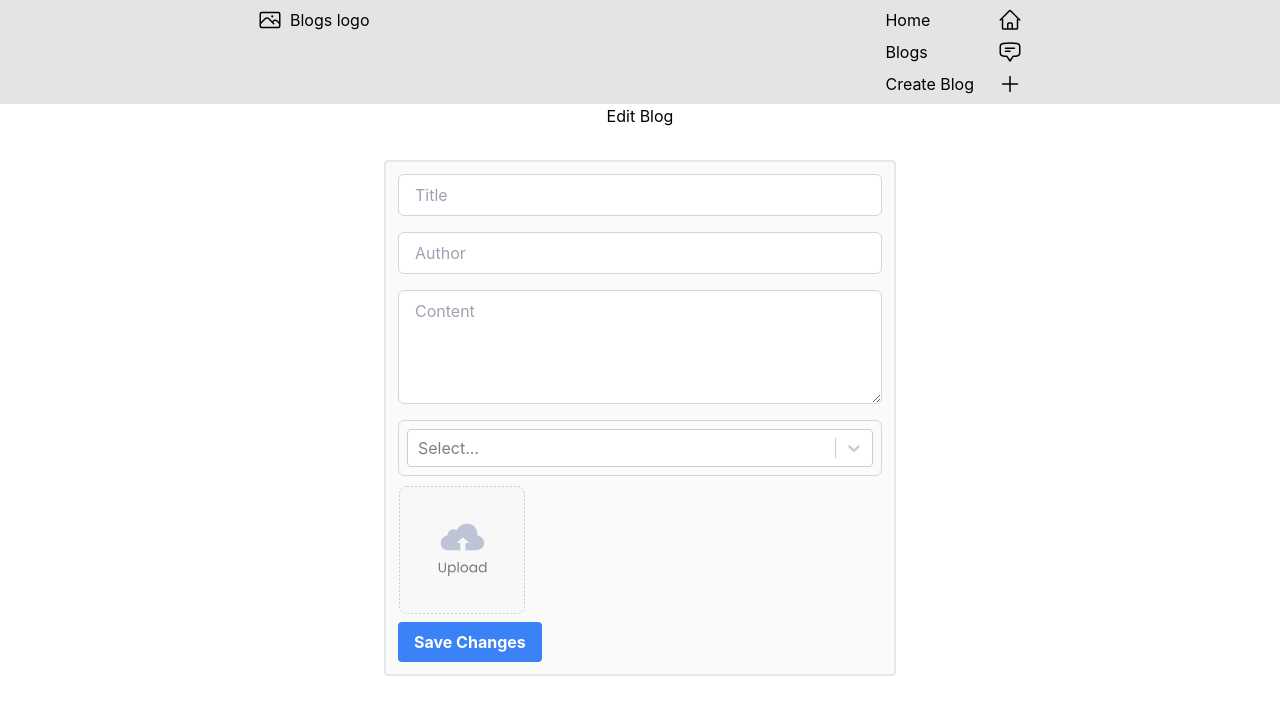
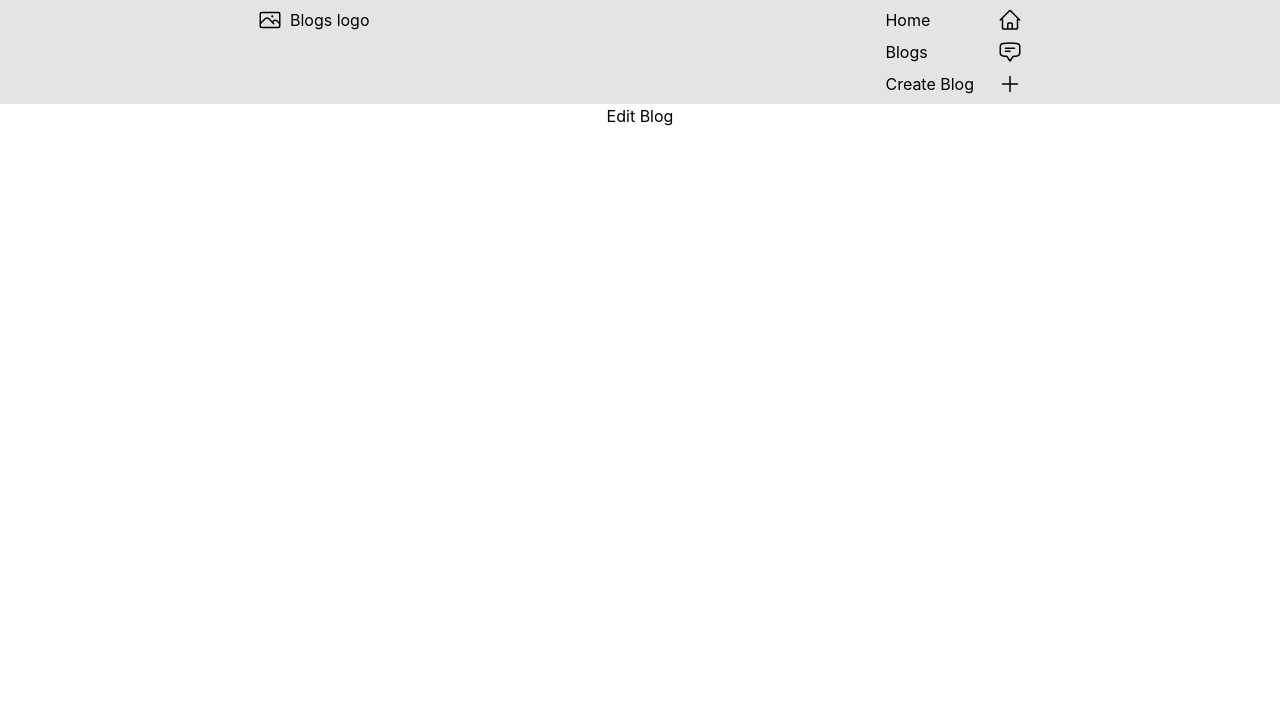
Before and after one commit to Srbukmartoyan/blog, a React (Create React App) app in the folder frontend/: page /blog/1/edit in a window 1280 px wide. Shown: the top 714 px of the page. Built offline with nearby package versions, Linux system fonts and the light colour scheme; no server answers.

Commit message:
fixind undefined values

```diff
--- a/frontend/src/components/BlogForm.jsx
+++ b/frontend/src/components/BlogForm.jsx
@@ -6,6 +6,7 @@ import { Button } from './Button';
 import upload_area from '../assets/upload_area.svg';
 
 const BlogForm = ({ blogPost }) => {
+  console.log('blogForm', blogPost);
   const navigate = useNavigate();
   const [image, setImage] = useState(false);
   const [prevImg, setPrevImg] = useState(false);
@@ -38,9 +39,8 @@ const BlogForm = ({ blogPost }) => {
 
   useEffect(() => {
     if (blogPost) {
-      const defaultSelectedCategories = blogPost.Hashtags;
-      // console.log('formdata.selectedCategories.length', defaultSelectedCategories?.length);
-      const firstImage = blogPost.Image
+      const defaultSelectedCategories = blogPost.Hashtags.map(tag => ({ name: tag.name, id: tag.id }));
+      const firstImage = blogPost.Image;
       if (firstImage) {
         setPrevImg(firstImage.url);
       }
@@ -93,29 +93,19 @@ const BlogForm = ({ blogPost }) => {
 
     if (responseData.success) {
       form.image = responseData?.image_url;
-      if (blogPost) {
-        await fetch(`/posts/${blogPost.id}`, {
-          method: 'PUT',
+
+      await fetch(blogPost ? `/posts/${blogPost.id}` : '/posts', {
+        method: blogPost ? 'PUT' : 'POST',
         headers: {
           Accept: 'application/json',
           'Content-Type': 'application/json'
         },
         body: JSON.stringify(form),
       }).then((resp) => resp.json()).then((data) => {
-          handlePostResponse(data, 'Post Updated', 'Failed to update post');
+        const successMessage = blogPost ? 'Post Updated' : 'Post Added';
+        const failureMessage = blogPost ? 'Failed to update post' : 'Failed to add post';
+        handlePostResponse(data, successMessage, failureMessage);
       });
-      } else {
-        await fetch('/posts', {
-          method: 'POST',
-          headers: {
-            Accept: 'application/json',
-            'Content-Type': 'application/json'
-          },
-          body: JSON.stringify(form),
-        }).then((resp) => resp.json()).then((data) => {
-          handlePostResponse(data, 'Post Added', 'Failed to add post');
-        })
-      }
     }
   };
 
@@ -154,11 +144,7 @@ const BlogForm = ({ blogPost }) => {
           const selectedCategories = selectedOptions.map(option => option.name);
           setFormData({ ...formData, selectedCategory: selectedCategories });
         }}
-
-        defaultValue={Array.isArray(formData.selectedCategory) ?
-          formData.selectedCategory.map(category => ({ name: category.name, id: category.id })) :
-          null
-        }
+        defaultValue={formData.selectedCategory}
       />
       <label htmlFor="file-input">
         {prevImg ? (
--- a/frontend/src/pages/EditBlog.jsx
+++ b/frontend/src/pages/EditBlog.jsx
@@ -4,6 +4,7 @@ import { useGlobalContext } from '../context/useContext';
 import { BlogForm } from '../components';
 
 const EditBlog = () => {
+  console.log('editblog');
   const { blogId } = useParams();
   const [blogPost, setBlogPost] = useState({});
   useEffect(() => {
@@ -26,7 +27,7 @@ const EditBlog = () => {
     <div>
       <div>
         <h1 className='text-center'>Edit Blog</h1>
-        <BlogForm blogPost={blogPost} />
+        {Object.keys(blogPost).length > 0 && <BlogForm blogPost={blogPost} />}
       </div>
     </div>
   )
```
Lines whose indentation alone changed are shown as unchanged.
